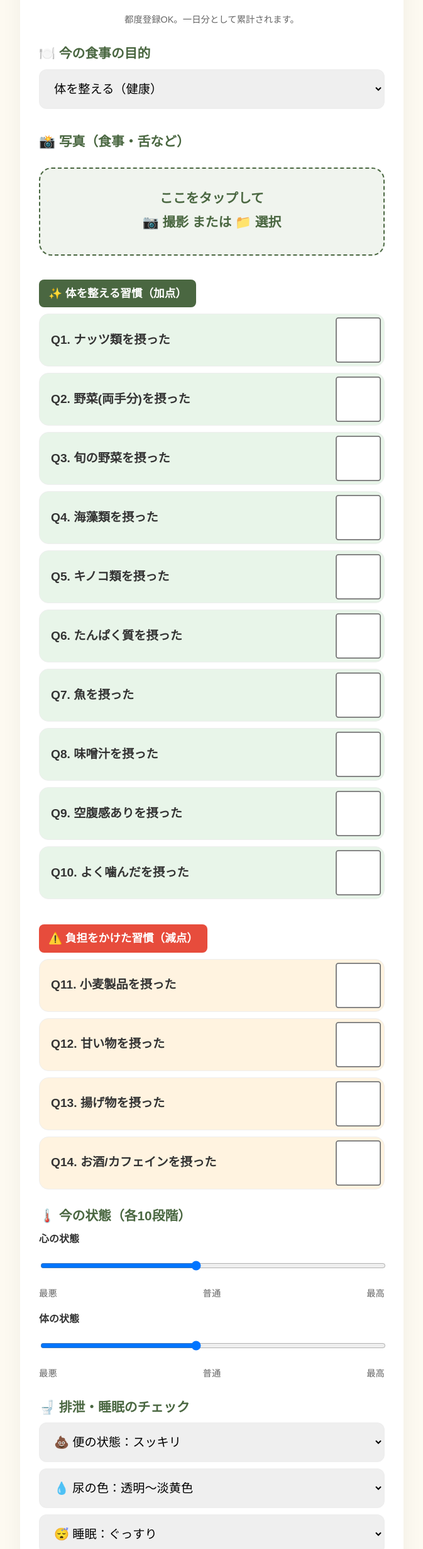
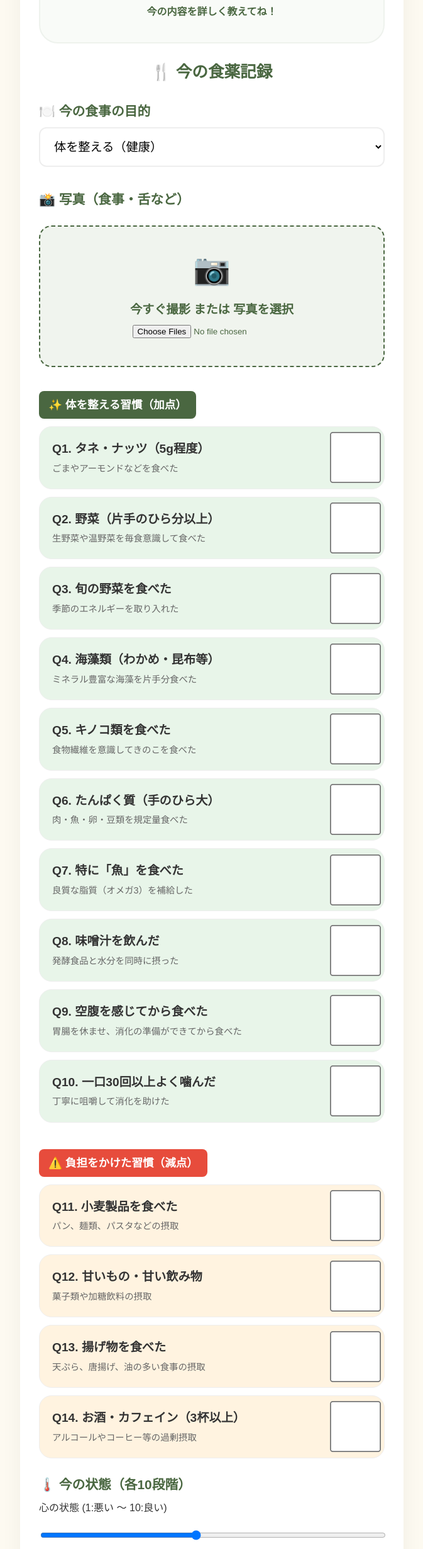
Before and after one commit to medifoods/medifoods, a website: page daily/index.html in a window 1280 px wide. Shown: the part 340-2800 px from the top of the page at 63% size, without its empty margins (303-976 px from the left). Drawn offline with Linux system fonts and the light colour scheme; no server answers.

Commit message:
Update index.html

```diff
--- a/daily/index.html
+++ b/daily/index.html
@@ -7,52 +7,55 @@
         :root { --main: #4a6741; --bg: #fdfaf1; --plus: #e8f5e9; --minus: #fff3e0; --error: #e74c3c; }
         body { font-family: "Hiragino Sans", sans-serif; background: var(--bg); padding: 15px; color: #333; line-height: 1.6; }
         .container { max-width: 550px; margin: auto; background: white; padding: 30px; border-radius: 40px; box-shadow: 0 15px 35px rgba(0,0,0,0.05); }
-        /* キャラクターエリア：10段階対応 */
+
+        /* 1. 累計メッセージの強調 */
+        .alert-box { background: #fff5f5; border: 2px solid var(--error); padding: 20px; border-radius: 20px; text-align: center; margin-bottom: 25px; }
+        .alert-box b { color: var(--error); font-size: 1.3rem; display: block; margin-bottom: 5px; }
+
         .char-box { text-align: center; background: #f9fbf8; padding: 20px; border-radius: 30px; border: 2px solid #eef2ed; margin-bottom: 25px; }
-        .char-img { font-size: 80px; display: block; }
-        .char-msg { font-size: 1.2rem; font-weight: bold; color: var(--main); margin-top: 5px; }
-
-        h1 { color: var(--main); text-align: center; font-size: 1.6rem; margin: 0 0 10px; }
-        .desc { text-align: center; font-size: 0.9rem; color: #666; margin-bottom: 25px; }
+        .char-img { font-size: 80px; }
+        h1 { color: var(--main); text-align: center; font-size: 1.6rem; margin: 0; }
 
         label { font-weight: bold; color: var(--main); display: block; margin: 25px 0 8px; font-size: 1.3rem; }
-        select, input[type="range"] { width: 100%; padding: 18px; border-radius: 12px; border: 2px solid #eee; font-size: 1.2rem; margin-bottom: 10px; box-sizing: border-box; }
+        select, input[type="range"] { width: 100%; padding: 18px; border-radius: 12px; border: 2px solid #eee; font-size: 1.2rem; margin-bottom: 10px; box-sizing: border-box; background: white; }
 
-        /* 写真アップロード：撮影/選択両対応 */
-        .file-input-box { background: #f0f4ee; border: 2px dashed var(--main); padding: 25px; border-radius: 20px; text-align: center; cursor: pointer; }
-        .file-input-box p { margin: 5px 0; font-weight: bold; color: var(--main); }
-        input[type="file"] { display: none; } /* 本物のボタンは隠してラベルで装飾 */
+        /* 2. 直接撮影ボタンの改善 */
+        .file-input-box { background: #f0f4ee; border: 2px dashed var(--main); padding: 30px; border-radius: 20px; text-align: center; cursor: pointer; display: block; }
+        .file-input-box span { font-size: 3rem; display: block; }
+        .file-input-box p { margin: 10px 0 0; font-weight: bold; color: var(--main); font-size: 1.2rem; }
 
-        /* 習慣チェック：加点・減点の視覚化 */
+        /* 3. 14問の質問を詳しく（ソース準拠） */
         .section-tag { font-size: 1.1rem; font-weight: bold; padding: 8px 15px; border-radius: 8px; margin-top: 30px; display: inline-block; color: white; }
         .plus-tag { background: var(--main); }
         .minus-tag { background: var(--error); }
-        .q-card { display: flex; align-items: center; justify-content: space-between; padding: 18px; margin: 10px 0; border-radius: 15px; border: 1px solid #eee; }
+        .q-card { padding: 20px; margin: 12px 0; border-radius: 20px; border: 1px solid #eee; display: flex; align-items: center; justify-content: space-between; gap: 15px; }
         .q-text { flex: 1; font-size: 1.2rem; font-weight: bold; }
-        .q-check { width: 40px; height: 40px; transform: scale(1.8); accent-color: var(--main); }
+        .q-sub { font-size: 0.9rem; color: #666; font-weight: normal; display: block; margin-top: 4px; }
+        .q-check { width: 45px; height: 45px; transform: scale(1.8); accent-color: var(--main); cursor: pointer; }
 
-        .slider-label { display: flex; justify-content: space-between; font-size: 0.9rem; color: #666; margin-top: -5px; margin-bottom: 15px; }
-        .btn-submit { background: var(--main); color: white; width: 100%; padding: 28px; border-radius: 20px; border: none; font-weight: bold; font-size: 1.8rem; cursor: pointer; margin-top: 40px; box-shadow: 0 10px 25px rgba(74,103,65,0.3); }
-
-        .loading-overlay { display: none; position: fixed; top: 0; left: 0; width: 100%; height: 100%; background: rgba(255,255,255,0.95); z-index: 2000; flex-direction: column; align-items: center; justify-content: center; text-align: center; }
+        .btn-submit { background: var(--main); color: white; width: 100%; padding: 28px; border-radius: 25px; border: none; font-weight: bold; font-size: 1.8rem; cursor: pointer; margin-top: 40px; box-shadow: 0 10px 25px rgba(74,103,65,0.3); }
+        .loading-overlay { display: none; position: fixed; top: 0; left: 0; width: 100%; height: 100%; background: rgba(255,255,255,0.95); z-index: 3000; flex-direction: column; align-items: center; justify-content: center; text-align: center; }
     </style>
 </head>
 <body>
-    <!-- 診断中の演出 -->
     <div id="loading" class="loading-overlay">
         <div style="font-size: 80px;">🦁</div>
         <p style="font-weight: bold; color: #4a6741; font-size: 1.6rem; margin: 20px;">AIがじっくり診察中...</p>
-        <p style="color: #666;">（15秒ほどかかる場合があります）</p>
     </div>
 
     <div class="container">
+        <!-- 累計メッセージの強調 -->
+        <div class="alert-box">
+            <b>📢 食べたその都度登録してください！</b>
+            一日分として累計されます。
+        </div>
+
         <div class="char-box">
             <span id="displayChar" class="char-img">🦁</span>
-            <p id="displayMsg" class="char-msg">今のあなたを教えてね！</p>
+            <p style="font-weight:bold; color:var(--main); margin-top:10px;">今の内容を詳しく教えてね！</p>
         </div>
 
         <h1>🍴 今の食薬記録</h1>
-        <p class="desc">都度登録OK。一日分として累計されます。</p>
 
         <form id="dailyForm">
             <label>🍽️ 今の食事の目的</label>
@@ -62,36 +65,56 @@
                 <option value="social">人と過ごす（交流）</option>
             </select>
 
-            <!-- 写真撮影/選択エリア -->
+            <!-- 撮影/選択：capture="environment"を追加してカメラ直結を強化 -->
             <label>📸 写真（食事・舌など）</label>
             <label class="file-input-box">
-                <p>ここをタップして</p>
-                <p>📷 撮影 または 📁 選択</p>
-                <!-- accept="image/*" により、スマホではカメラ起動かファイル選択かを選べます -->
-                <input type="file" name="photos" accept="image/*" multiple required onchange="showFileCount(this)">
-                <div id="fileCount" style="margin-top:10px; color:var(--main); font-weight:bold;"></div>
+                <span>📷</span>
+                <p>今すぐ撮影 または 写真を選択</p>
+                <input type="file" name="photos" accept="image/*" capture="environment" multiple required onchange="document.getElementById('fileStat').innerText = this.files.length + '枚選択中'">
+                <div id="fileStat" style="margin-top:10px; font-weight:bold; color:var(--main);"></div>
             </label>
 
-            <!-- 習慣チェック（スペック維持） -->
+            <!-- Q1-Q14 具体化（ソース[2, 3]準拠） -->
             <div class="section-tag plus-tag">✨ 体を整える習慣（加点）</div>
             <div id="plusQs"></div>
+
             <div class="section-tag minus-tag">⚠️ 負担をかけた習慣（減点）</div>
             <div id="minusQs"></div>
 
-            <!-- 体調・尿・便・睡眠（復活） -->
+            <!-- 5段階評価（便、尿、睡眠） -->
             <label>🌡️ 今の状態（各10段階）</label>
-            <p style="margin: 0; font-size: 1rem; font-weight: bold;">心の状態</p>
+            <p style="margin:0; font-size:1rem;">心の状態 (1:悪い 〜 10:良い)</p>
             <input type="range" name="mind_state" min="1" max="10" value="5">
-            <div class="slider-label"><span>最悪</span><span>普通</span><span>最高</span></div>
+            <p style="margin:0; font-size:1rem;">体の状態 (1:悪い 〜 10:良い)</p>
+            <input type="range" name="body_state" min="1" max="10" value="5">
 
-            <p style="margin: 0; font-size: 1rem; font-weight: bold;">体の状態</p>
-            <input type="range" name="body_state" min="1" max="10" value="5">
-            <div class="slider-label"><span>最悪</span><span>普通</span><span>最高</span></div>
+            <label>🚽 排泄・睡眠のチェック（5段階）</label>
+            <p style="margin:0; font-size:1rem;">💩 便の状態</p>
+            <select name="stool_state" required>
+                <option value="5">5：非常にスッキリ・理想的</option>
+                <option value="4">4：ややスッキリ</option>
+                <option value="3" selected>3：普通</option>
+                <option value="2">2：やや不調（硬い・緩い）</option>
+                <option value="1">1：かなり不調（便秘・下痢）</option>
+            </select>
 
-            <label>🚽 排泄・睡眠のチェック</label>
-            <select name="stool_state"><option value="良好">💩 便の状態：スッキリ</option><option value="不調">便の状態：コロコロ/緩い</option></select>
-            <select name="urine_state"><option value="正常">💧 尿の色：透明〜淡黄色</option><option value="濃い">尿の色：濃い（水分不足）</option></select>
-            <select name="sleep_quality"><option value="良好">😴 睡眠：ぐっすり</option><option value="浅い">睡眠：目が覚めた/不足</option></select>
+            <p style="margin:0; font-size:1rem;">💧 尿の状態</p>
+            <select name="urine_state" required>
+                <option value="5">5：透き通った淡黄色（理想）</option>
+                <option value="4">4：少し色が濃い</option>
+                <option value="3" selected>3：普通</option>
+                <option value="2">2：かなり色が濃い（水分不足）</option>
+                <option value="1">1：非常に濃い、または違和感あり</option>
+            </select>
+
+            <p style="margin:0; font-size:1rem;">😴 睡眠の質</p>
+            <select name="sleep_quality" required>
+                <option value="5">5：ぐっすり熟睡できた</option>
+                <option value="4">4：概ねよく眠れた</option>
+                <option value="3" selected>3：普通</option>
+                <option value="2">2：浅い、または何度か目が覚めた</option>
+                <option value="1">1：寝付けない、または著しい不足</option>
+            </select>
 
             <button type="submit" class="btn-submit">記録を送信して診断へ</button>
         </form>
@@ -99,35 +122,39 @@
 
     <script>
         const userId = new URLSearchParams(window.location.search).get('user_id') || "U12345";
-        const charList = ["🦁","🐰","🐻","🐼","🐶","🐱","🐨","🐢","🐥","👻"]; // 1:ライオンが最強
 
-        // Q1-Q14項目の生成
-        const plusList = [{id:1,t:"ナッツ類"},{id:2,t:"野菜(両手分)"},{id:3,t:"旬の野菜"},{id:4,t:"海藻類"},{id:5,t:"キノコ類"},{id:6,t:"たんぱく質"},{id:7,t:"魚"},{id:8,t:"味噌汁"},{id:9,t:"空腹感あり"},{id:10,t:"よく噛んだ"}];
-        const minusList = [{id:11,t:"小麦製品"},{id:12,t:"甘い物"},{id:13,t:"揚げ物"},{id:14,t:"お酒/カフェイン"}];
+        // ソース[2, 3]に基づく具体的な質問文
+        const plusList = [
+            {id:1, t:"タネ・ナッツ（5g程度）", s:"ごまやアーモンドなどを食べた"},
+            {id:2, t:"野菜（片手のひら分以上）", s:"生野菜や温野菜を毎食意識して食べた"},
+            {id:3, t:"旬の野菜を食べた", s:"季節のエネルギーを取り入れた"},
+            {id:4, t:"海藻類（わかめ・昆布等）", s:"ミネラル豊富な海藻を片手分食べた"},
+            {id:5, t:"キノコ類を食べた", s:"食物繊維を意識してきのこを食べた"},
+            {id:6, t:"たんぱく質（手のひら大）", s:"肉・魚・卵・豆類を規定量食べた"},
+            {id:7, t:"特に「魚」を食べた", s:"良質な脂質（オメガ3）を補給した"},
+            {id:8, t:"味噌汁を飲んだ", s:"発酵食品と水分を同時に摂った"},
+            {id:9, t:"空腹を感じてから食べた", s:"胃腸を休ませ、消化の準備ができてから食べた"},
+            {id:10, t:"一口30回以上よく噛んだ", s:"丁寧に咀嚼して消化を助けた"}
+        ];
+        const minusList = [
+            {id:11, t:"小麦製品を食べた", s:"パン、麺類、パスタなどの摂取"},
+            {id:12, t:"甘いもの・甘い飲み物", s:"菓子類や加糖飲料の摂取"},
+            {id:13, t:"揚げ物を食べた", s:"天ぷら、唐揚げ、油の多い食事の摂取"},
+            {id:14, t:"お酒・カフェイン（3杯以上）", s:"アルコールやコーヒー等の過剰摂取"}
+        ];
 
         const render = (list, target, color) => {
             list.forEach(q => {
-                document.getElementById(target).innerHTML += `<div class="q-card" style="background:${color}"><span class="q-text">Q${q.id}. ${q.t}を摂った</span><input type="checkbox" name="Q${q.id}" class="q-check"></div>`;
+                document.getElementById(target).innerHTML += `
+                    <div class="q-card" style="background:${color}">
+                        <div class="q-text">Q${q.id}. ${q.t} <span class="q-sub">${q.s}</span></div>
+                        <input type="checkbox" name="Q${q.id}" class="q-check">
+                    </div>`;
             });
         };
         render(plusList, 'plusQs', '#e8f5e9'); render(minusList, 'minusQs', '#fff3e0');
 
-        function showFileCount(input) {
-            const count = input.files.length;
-            document.getElementById('fileCount').innerText = count > 0 ? `${count}枚の写真を選択中` : "";
-        }
-
-        // 初期キャラ読み込み
-        window.onload = async () => {
-            try {
-                const res = await fetch(`/.netlify/functions/get-summary?user_id=${userId}`);
-                const data = await res.json();
-                const level = data.char_status_logic || 1;
-                document.getElementById('displayChar').innerText = charList[level-1];
-            } catch(e) { console.error("Data error"); }
-        };
-
-        // 送信処理（ループ防止＆エラーハンドリング）
+        // 送信処理とリダイレクト（結果が表示されないバグを修正）
         document.getElementById('dailyForm').onsubmit = async (e) => {
             e.preventDefault();
             document.getElementById('loading').style.display = 'flex';
@@ -138,11 +165,16 @@
                 const res = await fetch('/.netlify/functions/daily-submit', { method: 'POST', body: formData });
                 if (!res.ok) throw new Error();
                 const data = await res.json();
-                // 成功したら診断結果ページへ正しく移動
-                window.location.href = `/result?log_id=${data.log_id}&user_id=${userId}`;
+
+                // 結果ページ（/result）へ確実に飛ばす
+                if (data.log_id) {
+                    window.location.href = `/result?log_id=${data.log_id}&user_id=${userId}`;
+                } else {
+                    throw new Error("ID取得失敗");
+                }
             } catch (err) {
                 document.getElementById('loading').style.display = 'none';
-                alert("送信エラーです。写真の画質を落とすか、もう一度お試しください。");
+                alert("送信に失敗しました。写真のサイズを小さくするか、もう一度お試しください。");
             }
         };
     </script>
```
